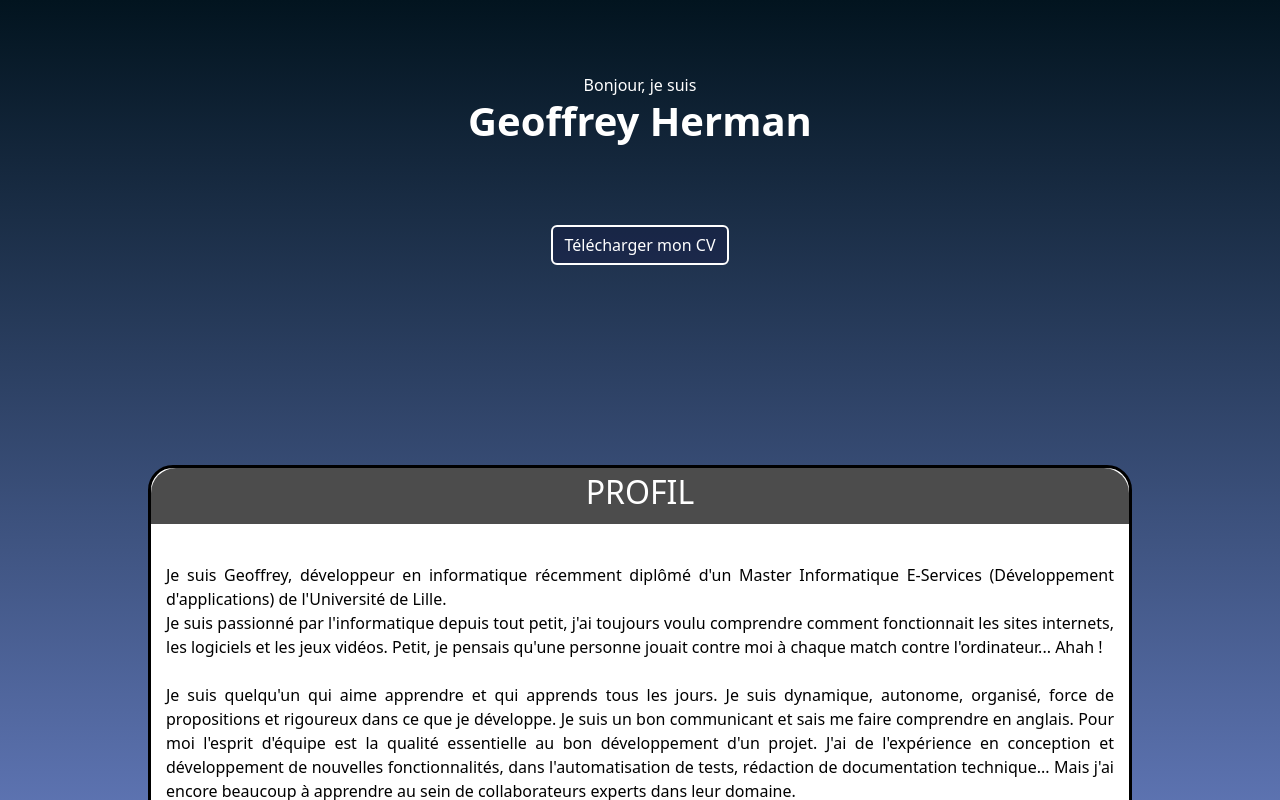
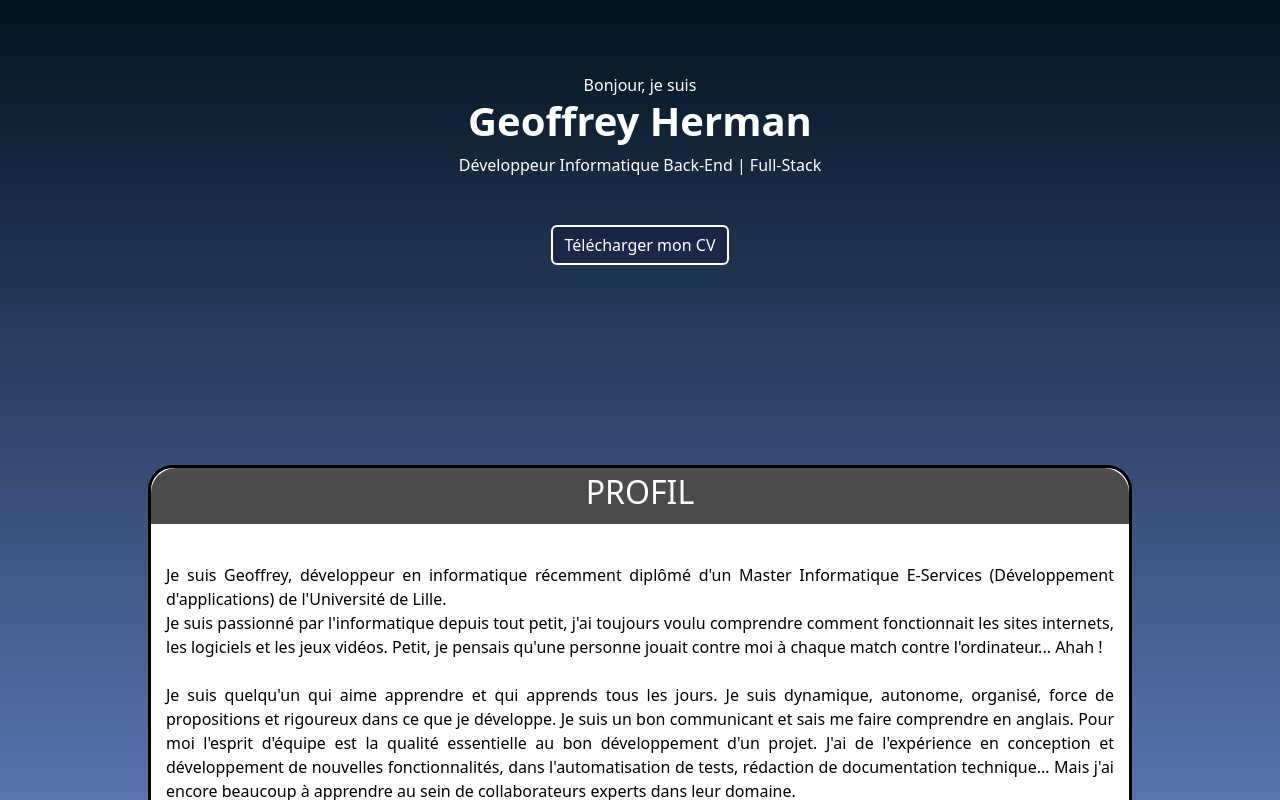
Before and after one commit to GeoffreyHPro/portfolio, a React (Create React App) app: page / in a window 1280 px wide. Shown: the top 800 px of the page. Built offline with nearby package versions, Linux system fonts and the light colour scheme.

Commit message:
feat: update CV and add job description

```diff
--- a/src/PresentationComponent/presentation.js
+++ b/src/PresentationComponent/presentation.js
@@ -9,6 +9,7 @@ export function Presentation() {
         <div id="content">
             Bonjour, je suis
             <h1><strong>Geoffrey Herman</strong></h1>
+            Développeur Informatique Back-End | Full-Stack
             <br></br>
             <br></br>
             <br></br>
```
Also changed, not shown: 1 other file (tests, documents, lock files or other folders).
